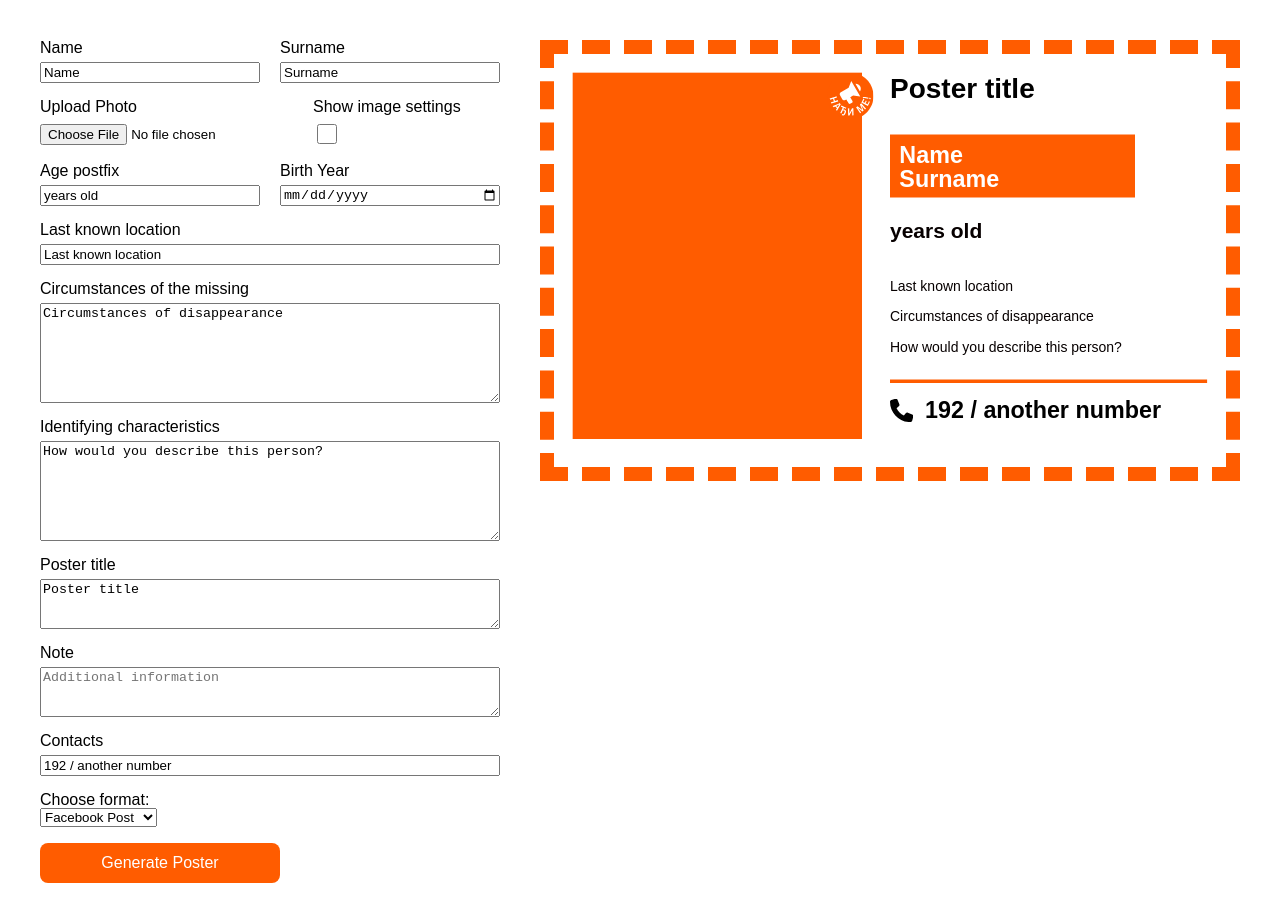
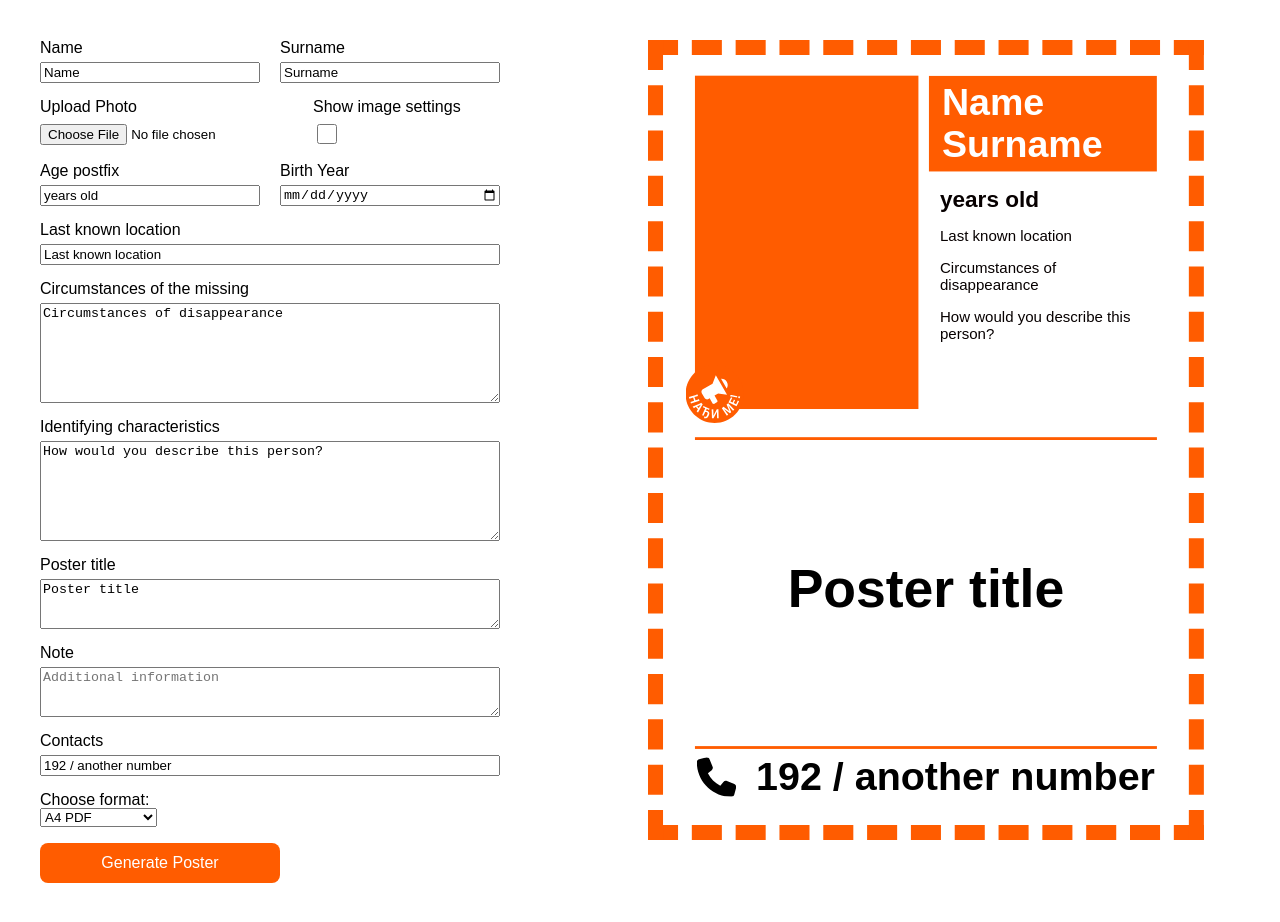
Before and after one commit to dontshoot11/people-search-posters, a SvelteKit app: page / in a window 1280 px wide. Built offline with nearby package versions, Linux system fonts and the light colour scheme.

Commit message:
update pdf styles

```diff
--- a/src/pageComponents/posterGenerator/components/Poster/Poster.svelte
+++ b/src/pageComponents/posterGenerator/components/Poster/Poster.svelte
@@ -2,7 +2,10 @@
   import { get } from "svelte/store";
   import { formData } from "../../../../stores/formStore";
   import { onMount } from "svelte";
-  import { adjustPosterSize } from "../../../../utils/adjustPosterSize";
+  import {
+    adjustPosterSize,
+    resetPosterSize,
+  } from "../../../../utils/adjustPosterSize";
 
   import styles from "./style.module.css";
 
@@ -51,6 +54,7 @@
   });
   if (typeof window !== "undefined") {
     window.addEventListener("resize", () => {
+      resetPosterSize();
       adjustPosterSize();
     });
   }
@@ -157,7 +161,6 @@
             {note}
           </div>
         {/if}
-
         {#if format === "fbpost"}
           <div
             class={`${styles.contacts} ${styles[format]}`}
@@ -168,9 +171,9 @@
         {/if}
       </div>
     </div>
-    {#if format === "igstory" || format === "igpost"}
+    {#if format === "igstory" || format === "igpost" || format === "pdf"}
       <div class={styles.contactsBlock}>
-        {#if format === "igstory"}
+        {#if format === "igstory" || format === "pdf"}
           <div class={`${styles.titleWrap} ${styles[format]}`}>
             <div
               class={`${styles.title} ${styles[format]}`}
@@ -180,7 +183,7 @@
             </div>
           </div>
         {/if}
-        {#if note.length > 0 && format === "igstory"}
+        {#if note.length > 0 && (format === "igstory" || format === "pdf")}
           <div
             class={`${styles.note} ${styles[format]}`}
             data-block="text-block"
@@ -188,7 +191,7 @@
             {note}
           </div>
         {/if}
-        {#if format === "igstory" || format === "igpost"}
+        {#if format === "igstory" || format === "igpost" || format === "pdf"}
           <div
             class={`${styles.contacts} ${styles[format]}`}
             data-block="text-block"
--- a/src/pageComponents/posterGenerator/components/Poster/style.module.css
+++ b/src/pageComponents/posterGenerator/components/Poster/style.module.css
@@ -8,9 +8,7 @@
 
 .poster {
   flex-shrink: 0;
-  border: 24px dashed var(--accent-color);
   display: grid;
-
   transform-origin: left top;
   @media (min-width: 960px) {
     transform-origin: left top;
@@ -19,8 +17,9 @@
   &.pdf {
     width: 592px;
     height: 852px;
-    padding: 66px;
+    padding: 22px 34px;
     grid-template-rows: 1fr 1fr;
+    border: 16px dashed var(--accent-color);
   }
 
   &.igstory {
@@ -28,16 +27,19 @@
     height: 1920px;
     padding: 66px;
     grid-template-rows: 1fr 1fr;
+    border: 24px dashed var(--accent-color);
   }
   &.igpost {
     width: 1080px;
     height: 1080px;
     padding: 20px 20px 20px 66px;
+    border: 24px dashed var(--accent-color);
   }
   &.fbpost {
     width: 1200px;
     height: 756px;
     padding: 32px;
+    border: 24px dashed var(--accent-color);
   }
 }
 
@@ -52,6 +54,18 @@
       flex-shrink: 0;
       background: url("./img/find_me.svg") no-repeat center;
       background-size: contain;
+    }
+  }
+  &.pdf {
+    width: 238px;
+    height: 355px;
+    &.imageLabel {
+      &:before {
+        height: 62px;
+        width: 62px;
+        bottom: -15px;
+        left: -10px;
+      }
     }
   }
   &.igstory {
@@ -96,6 +110,11 @@
   display: grid;
   grid-template-columns: 1fr 1fr;
   height: 100%;
+  &.pdf {
+    gap: 6px;
+    padding-bottom: 20px;
+    border-bottom: 3px solid var(--accent-color);
+  }
   &.igstory {
     gap: 24px;
     padding-bottom: 66px;
@@ -128,6 +147,11 @@
   font-weight: 900;
   display: flex;
   flex-direction: column;
+
+  &.pdf {
+    font-size: 40px;
+    padding: 6px 14px;
+  }
   &.igstory {
     font-size: 80px;
     padding: 8px 28px;
@@ -146,6 +170,9 @@
 
 .nameBlockEl {
   display: inline-block;
+  &.pdf {
+    max-height: 60px;
+  }
   &.igstory {
     max-height: 84px;
   }
@@ -162,6 +189,10 @@
   display: flex;
   align-items: center;
   gap: 0.5em;
+  &.pdf {
+    margin-left: 12px;
+    margin-top: 1em;
+  }
   &.igstory {
     margin-top: 1em;
   }
@@ -176,6 +207,10 @@
 .age {
   font-weight: 900;
   line-height: normal;
+  &.pdf {
+    font-size: 24px;
+    max-height: 30px;
+  }
   &.igstory {
     font-size: 48px;
     max-height: 64px;
@@ -209,6 +244,12 @@
   color: var(--font-secondary);
   line-height: normal;
   display: inline-block;
+
+  &.pdf {
+    margin-left: 12px;
+    font-size: 16px;
+    max-height: 240px;
+  }
   &.igstory {
     font-size: 32px;
     max-height: 520px;
@@ -231,16 +272,20 @@
 }
 
 .contactsBlock {
-  flex: 1;
-  display: flex;
-  flex-direction: column;
-  justify-content: end;
+  display: grid;
+  align-items: end;
+  grid-template-rows: 1fr auto;
 }
 
 .titleWrap {
   display: flex;
   flex-direction: column;
-
+  &.pdf {
+    height: 100%;
+    align-items: center;
+    justify-content: center;
+    border-bottom: 3px solid var(--accent-color);
+  }
   &.igstory {
     height: 100%;
     align-items: center;
@@ -265,6 +310,15 @@
   display: flex;
   align-items: center;
   justify-content: center;
+  display: inline-block;
+  &.pdf {
+    font-size: 57px;
+    line-height: 90%;
+    max-height: 200px;
+    margin: 0.33em 0 0.5em 0;
+    text-align: center;
+    justify-content: center;
+  }
   &.igstory {
     font-size: 144px;
     max-height: 520px;
@@ -290,6 +344,12 @@
   font-weight: 900;
   line-height: normal;
   text-align: center;
+  &.pdf {
+    padding: 0.8em 0 1.2em 0;
+    font-size: 26px;
+    border-bottom: 3px solid var(--accent-color);
+    max-height: 62px;
+  }
   &.igstory {
     padding: 0.8em 0 1.2em 0;
     font-size: 50px;
@@ -313,7 +373,6 @@
   line-height: normal;
   white-space: nowrap;
   display: flex;
-
   gap: 0.5em;
   &:before {
     content: "";
@@ -322,6 +381,14 @@
     height: 1em;
     width: 1em;
     flex-shrink: 0;
+  }
+  &.pdf {
+    margin: 0.2em 0;
+    font-size: 42px;
+    max-height: 50px;
+    line-height: 90%;
+    align-items: center;
+    justify-content: center;
   }
   &.igstory {
     margin: 0.79em 0;
--- a/src/pageComponents/posterGenerator/components/formComponent/FormComponent.svelte
+++ b/src/pageComponents/posterGenerator/components/formComponent/FormComponent.svelte
@@ -8,7 +8,10 @@
     resetFontSize,
   } from "../../../../utils/adjustFontSize";
 
-  import { adjustPosterSize } from "../../../../utils/adjustPosterSize";
+  import {
+    adjustPosterSize,
+    resetPosterSize,
+  } from "../../../../utils/adjustPosterSize";
 
   import type { TFormData } from "../../../../types/types";
 
@@ -74,7 +77,11 @@
     const target = event.target as HTMLSelectElement;
     updateField("format", target.value as TFormData["format"]);
     resetFontSize();
-    adjustPosterSize();
+    resetPosterSize();
+    setTimeout(() => {
+      adjustFontSize();
+      adjustPosterSize();
+    }, 50);
   }
 
   function handleCheckboxChange(event: Event) {
--- a/src/stores/formStore.ts
+++ b/src/stores/formStore.ts
@@ -12,7 +12,7 @@ export const formData = writable<TFormData>({
   circumstances: "Circumstances of disappearance",
   identifyingFeatures: "How would you describe this person?",
   note: "",
-  format: "fbpost",
+  format: "pdf",
   file: "",
   showImageLabel: true,
   photoScale: 100,
--- a/src/utils/generateFile.ts
+++ b/src/utils/generateFile.ts
@@ -17,7 +17,7 @@ export const generateFile = async () => {
     const rect = element.getBoundingClientRect();
     const canvasWidth = rect.width;
     const canvasHeight = rect.height;
-    const scale = 1;
+    const scale = 2;
 
     const canvas = await html2canvas(element, {
       scale: scale,
```
